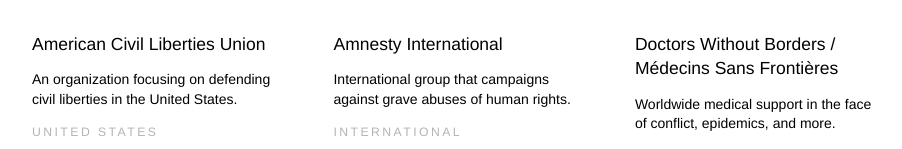
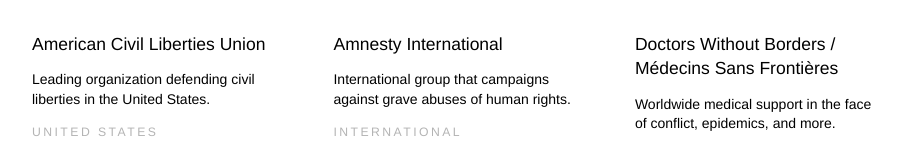
Before and after one commit to joshuajenkins/seculargiving, a website: page index.html in a window 1280 px wide. Shown: the part 339-488 px from the top of the page, without its empty margins (186-1088 px from the left). Drawn offline with Linux system fonts and the light colour scheme.

Commit message:
Slightly less awkward wording

```diff
--- a/index.html
+++ b/index.html
@@ -38,7 +38,7 @@
   <ul class="charities">
     <li class="charity">
       <h3 class="charity-name">American Civil Liberties Union</h3>
-      <p class="charity-description">An organization focusing on defending civil liberties in the United States.</p>
+      <p class="charity-description">Leading organization defending civil liberties in the United States.</p>
       <p class="charity-location">United States</p>
       <div class="charityLinks">
         <a href="http://www.aclu.org" class="charityLinks-link link">Learn More</a>
```
